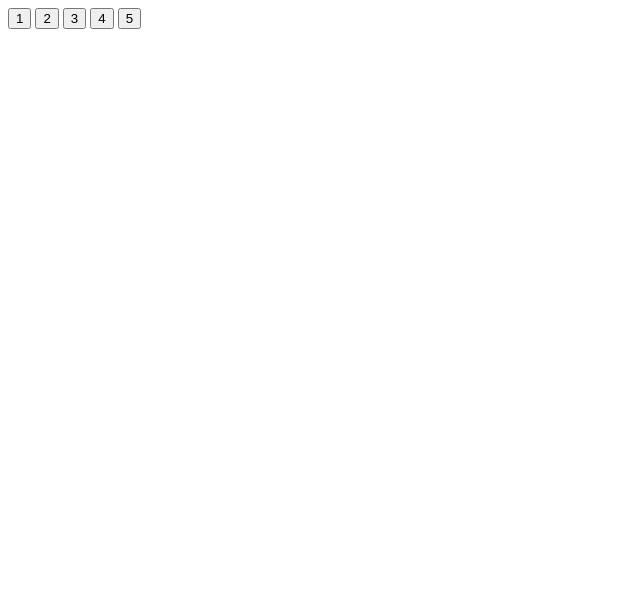
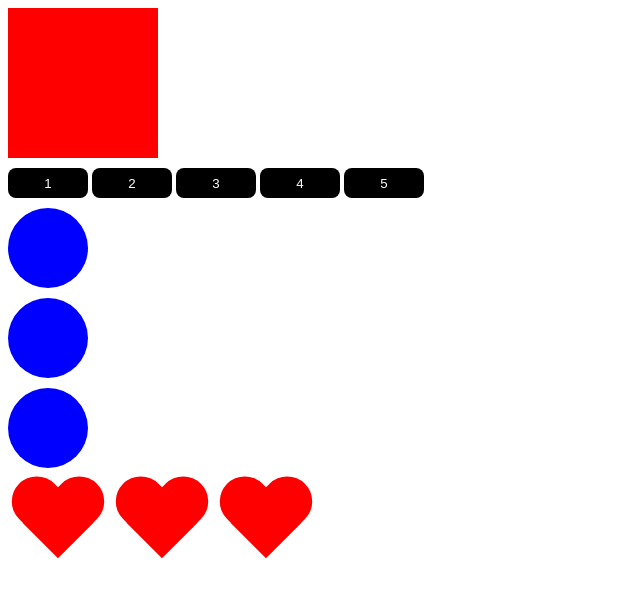
Before and after one commit to Daestalos/Courses, a plain HTML site: page Lessons/L29 Actions with elements on the page.html in a window 1280 px wide. Shown: the whole page, without its empty margins (0-640 px from the left). Drawn offline with Linux system fonts and the light colour scheme; files that its build step writes are made by us from their sources.

Commit message:
L29 done.

```diff
--- /dev/null
+++ b/Lessons/L29 Actions with elements on the page.css
@@ -0,0 +1,78 @@
+.box {
+  width: 150px;
+  height: 150px;
+  background-color: red;
+}
+button {
+	width: 80px;
+	height: 30px;
+	margin-top: 10px;
+	border: none;
+	border-radius: 8px;
+	background-color: #000;
+	color: #fff;
+	cursor: pointer;
+	outline: none;
+}
+
+.circle {
+	width: 80px;
+	height: 80px;
+	background-color: blue;
+	display: block;
+	margin-top: 10px;
+	border-radius: 100%;
+}
+
+.heart {
+	display: inline-block;
+    position: relative;
+    width: 100px;
+    height: 90px;
+    margin-top: 10px;
+}
+.heart:before,
+.heart:after {
+    position: absolute;
+    content: "";
+    left: 50px;
+    top: 0;
+    width: 50px;
+    height: 80px;
+    background: red;
+    -moz-border-radius: 50px 50px 0 0;
+    border-radius: 50px 50px 0 0;
+    -webkit-transform: rotate(-45deg);
+       -moz-transform: rotate(-45deg);
+        -ms-transform: rotate(-45deg);
+         -o-transform: rotate(-45deg);
+            transform: rotate(-45deg);
+    -webkit-transform-origin: 0 100%;
+       -moz-transform-origin: 0 100%;
+        -ms-transform-origin: 0 100%;
+         -o-transform-origin: 0 100%;
+            transform-origin: 0 100%;
+}
+.heart:after {
+    left: 0;
+    -webkit-transform: rotate(45deg);
+       -moz-transform: rotate(45deg);
+        -ms-transform: rotate(45deg);
+         -o-transform: rotate(45deg);
+            transform: rotate(45deg);
+    -webkit-transform-origin: 100% 100%;
+       -moz-transform-origin: 100% 100%;
+        -ms-transform-origin: 100% 100%;
+         -o-transform-origin: 100% 100%;
+            transform-origin :100% 100%;
+}
+.black{
+	width: 150px;
+	height: 50px;
+	line-height: 50px;
+	text-align: center;
+	background-color: black;
+	margin-bottom: 30px;
+	margin-top: 30px;
+	color: #fff;
+}
--- a/Lessons/L28 Value from page HTML.html
+++ b/Lessons/L29 Actions with elements on the page.html
@@ -25,6 +25,6 @@
 
 		</div>
 
-		<script src="js/script.js"></script>
+		<script src="js\script.js"></script>
 	</body>
 </html>
--- /dev/null
+++ b/css/style.css
@@ -0,0 +1,78 @@
+.box {
+  width: 150px;
+  height: 150px;
+  background-color: red;
+}
+button {
+	width: 80px;
+	height: 30px;
+	margin-top: 10px;
+	border: none;
+	border-radius: 8px;
+	background-color: #000;
+	color: #fff;
+	cursor: pointer;
+	outline: none;
+}
+
+.circle {
+	width: 80px;
+	height: 80px;
+	background-color: blue;
+	display: block;
+	margin-top: 10px;
+	border-radius: 100%;
+}
+
+.heart {
+	display: inline-block;
+    position: relative;
+    width: 100px;
+    height: 90px;
+    margin-top: 10px;
+}
+.heart:before,
+.heart:after {
+    position: absolute;
+    content: "";
+    left: 50px;
+    top: 0;
+    width: 50px;
+    height: 80px;
+    background: red;
+    -moz-border-radius: 50px 50px 0 0;
+    border-radius: 50px 50px 0 0;
+    -webkit-transform: rotate(-45deg);
+       -moz-transform: rotate(-45deg);
+        -ms-transform: rotate(-45deg);
+         -o-transform: rotate(-45deg);
+            transform: rotate(-45deg);
+    -webkit-transform-origin: 0 100%;
+       -moz-transform-origin: 0 100%;
+        -ms-transform-origin: 0 100%;
+         -o-transform-origin: 0 100%;
+            transform-origin: 0 100%;
+}
+.heart:after {
+    left: 0;
+    -webkit-transform: rotate(45deg);
+       -moz-transform: rotate(45deg);
+        -ms-transform: rotate(45deg);
+         -o-transform: rotate(45deg);
+            transform: rotate(45deg);
+    -webkit-transform-origin: 100% 100%;
+       -moz-transform-origin: 100% 100%;
+        -ms-transform-origin: 100% 100%;
+         -o-transform-origin: 100% 100%;
+            transform-origin :100% 100%;
+}
+.black{
+	width: 150px;
+	height: 50px;
+	line-height: 50px;
+	text-align: center;
+	background-color: black;
+	margin-bottom: 30px;
+	margin-top: 30px;
+	color: #fff;
+}
```
Also changed, not shown: Lessons/L1 Index.html (added, +52 -0 lines), Lessons/L28 Value from page.js (+41 -0 lines), Lessons/L29 Actions with elements on the page.js (added, +82 -0 lines), js/script.js (deleted, +0 -41 lines), Lessons/L29.js (deleted).
